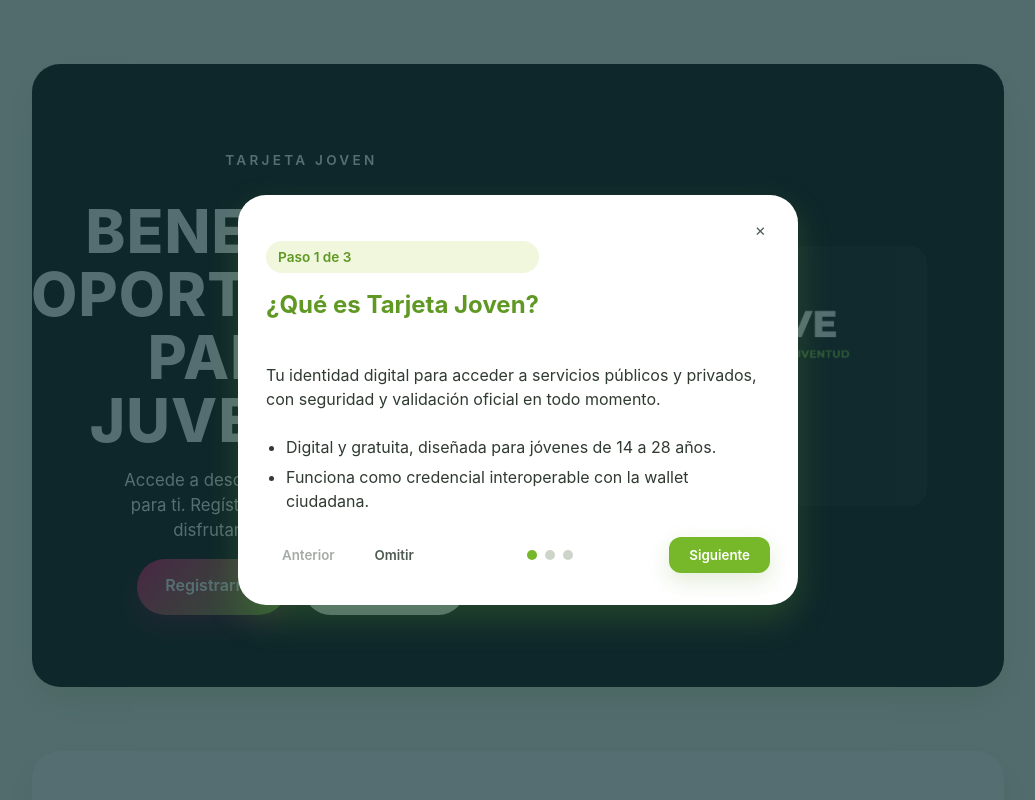
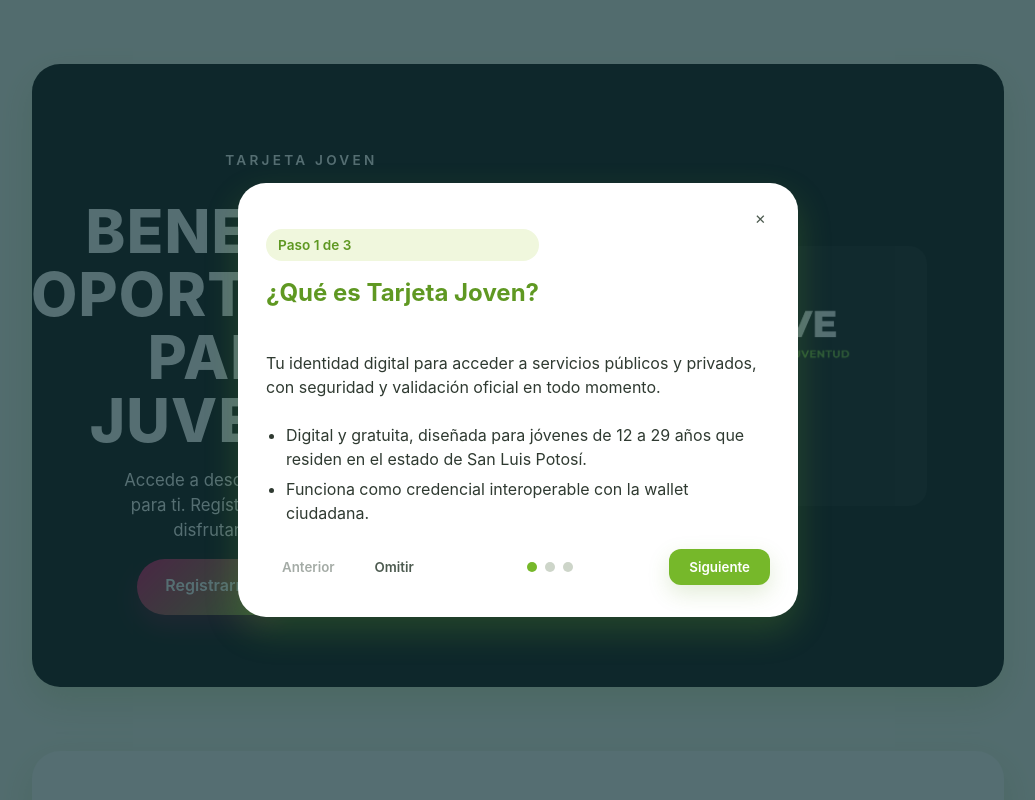
Before and after one commit to ManuelRuiz27/frontend_tj, a React (Vite) app: page / in a window 1280 px wide. Shown: the top 800 px of the page, without its empty margins (122-1157 px from the left). Built offline with nearby package versions, Linux system fonts and the light colour scheme; no server answers.

Commit message:
Update Onboarding.tsx

```diff
--- a/src/features/onboarding/Onboarding.tsx
+++ b/src/features/onboarding/Onboarding.tsx
@@ -9,7 +9,7 @@ const steps = [
     description:
       'Tu identidad digital para acceder a servicios públicos y privados, con seguridad y validación oficial en todo momento.',
     details: [
-      'Digital y gratuita, diseñada para jóvenes de 14 a 28 años.',
+      'Digital y gratuita, diseñada para jóvenes de 12 a 29 años que residen en el estado de San Luis Potosí.',
       'Funciona como credencial interoperable con la wallet ciudadana.',
     ],
   },
@@ -17,8 +17,7 @@ const steps = [
     title: 'Beneficios principales',
     description: 'Suma experiencias, descuentos y oportunidades pensadas para tu proyecto de vida.',
     details: [
-      'Promociones exclusivas en comercios aliados y eventos culturales.',
-      'Acceso prioritario a convocatorias de becas, formación y empleo.',
+      'Promociones exclusivas en comercios aliados y difusion de eventos publicos.',
       'Integración con movilidad, salud y programas sociales.',
     ],
   },
```
